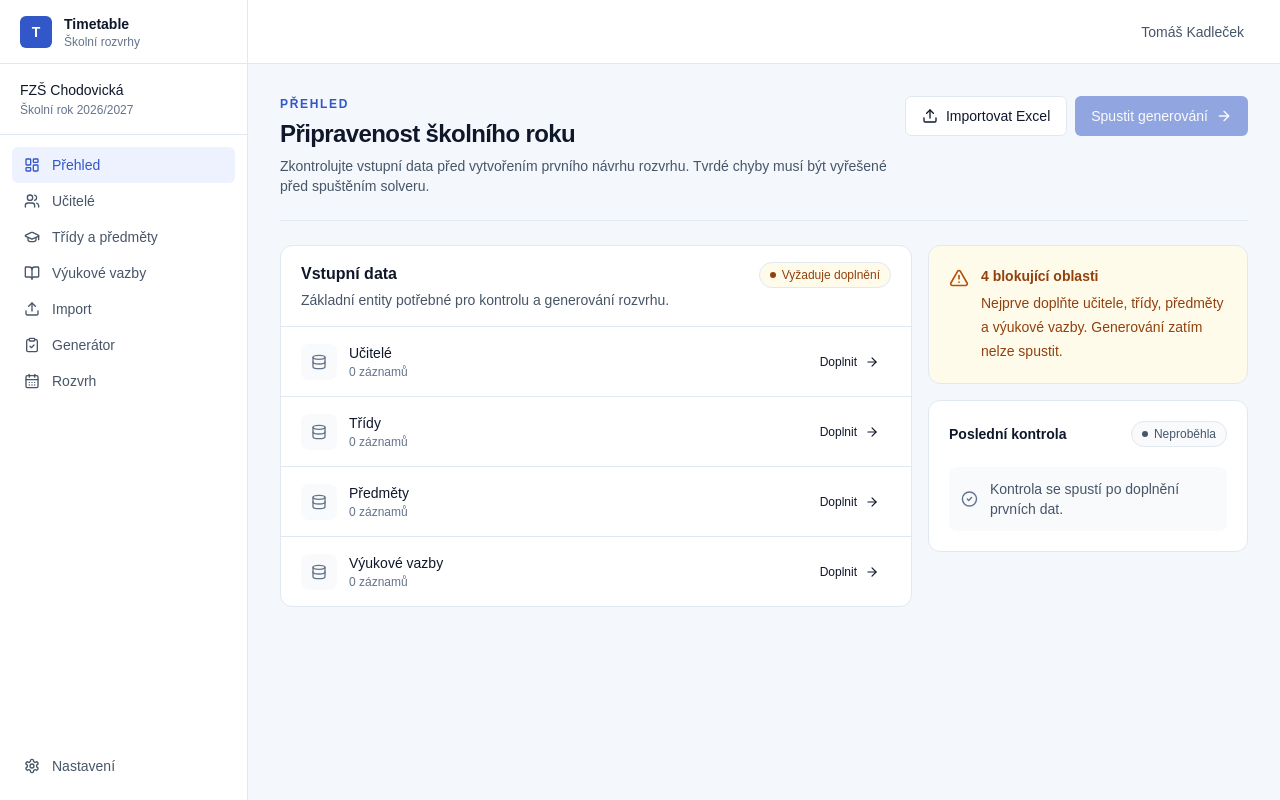
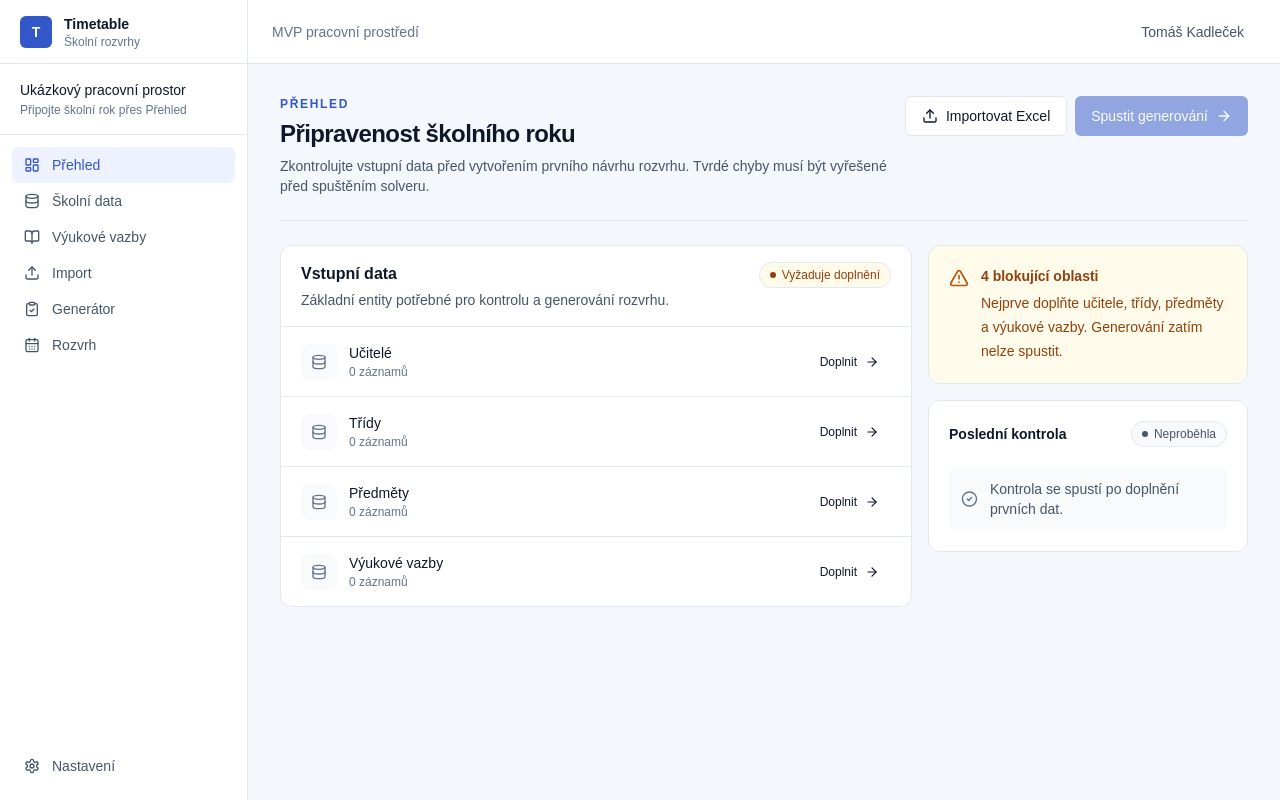
Before and after one commit to KadlecekTomas/timetable, a Next.js app in the folder apps/web/: page / in a window 1280 px wide. Built offline with nearby package versions, Linux system fonts and the light colour scheme.

Commit message:
feat(ui): turn app shell into real navigation

```diff
--- a/apps/web/components/app-shell.tsx
+++ b/apps/web/components/app-shell.tsx
@@ -1,25 +1,27 @@
+"use client";
+
 import {
   BookOpen,
   CalendarDays,
   ClipboardCheck,
-  GraduationCap,
+  Database,
   LayoutDashboard,
   Settings,
   Upload,
-  Users,
 } from "lucide-react";
+import Link from "next/link";
+import { usePathname, useSearchParams } from "next/navigation";
 import type { ReactNode } from "react";
 
 import { cn } from "@/lib/utils";
 
 const navigation = [
-  { label: "Přehled", icon: LayoutDashboard, active: true },
-  { label: "Učitelé", icon: Users },
-  { label: "Třídy a předměty", icon: GraduationCap },
-  { label: "Výukové vazby", icon: BookOpen },
-  { label: "Import", icon: Upload },
-  { label: "Generátor", icon: ClipboardCheck },
-  { label: "Rozvrh", icon: CalendarDays },
+  { label: "Přehled", icon: LayoutDashboard, href: "/" },
+  { label: "Školní data", icon: Database, href: "/data" },
+  { label: "Výukové vazby", icon: BookOpen, href: "/data?section=assignments" },
+  { label: "Import", icon: Upload, href: "/import" },
+  { label: "Generátor", icon: ClipboardCheck, href: "/generate" },
+  { label: "Rozvrh", icon: CalendarDays, href: "/timetable" },
 ];
 
 interface AppShellProps {
@@ -27,9 +29,18 @@ interface AppShellProps {
 }
 
 export function AppShell({ children }: AppShellProps) {
+  const pathname = usePathname();
+  const searchParams = useSearchParams();
+  const schoolYearId = searchParams.get("schoolYearId");
+  const appendContext = (href: string) => {
+    if (!schoolYearId) return href;
+    const separator = href.includes("?") ? "&" : "?";
+    return `${href}${separator}schoolYearId=${encodeURIComponent(schoolYearId)}`;
+  };
+
   return (
     <div className="min-h-screen bg-background lg:grid lg:grid-cols-[248px_minmax(0,1fr)]">
-      <aside className="border-b border-border bg-surface lg:min-h-screen lg:border-b-0 lg:border-r">
+      <aside className="border-b border-border bg-surface lg:sticky lg:top-0 lg:min-h-screen lg:self-start lg:border-b-0 lg:border-r">
         <div className="flex h-16 items-center border-b border-border px-5">
           <div className="flex size-8 items-center justify-center rounded-md bg-primary text-sm font-bold text-primary-foreground">
             T
@@ -41,15 +52,21 @@ export function AppShell({ children }: AppShellProps) {
         </div>
 
         <div className="border-b border-border px-5 py-4">
-          <p className="truncate text-sm font-medium text-text-primary">FZŠ Chodovická</p>
-          <p className="mt-0.5 text-xs text-text-muted">Školní rok 2026/2027</p>
+          <p className="truncate text-sm font-medium text-text-primary">
+            {schoolYearId ? "Vybraný školní rok" : "Ukázkový pracovní prostor"}
+          </p>
+          <p className="mt-0.5 truncate text-xs text-text-muted">
+            {schoolYearId ?? "Připojte školní rok přes Přehled"}
+          </p>
         </div>
 
         <nav aria-label="Hlavní navigace" className="flex gap-1 overflow-x-auto p-3 lg:block">
-          {navigation.map(({ label, icon: Icon, active }) => (
-            <a
+          {navigation.map(({ label, icon: Icon, href }) => {
+            const active = href === "/" ? pathname === "/" : pathname.startsWith(href.split("?")[0]!);
+            return (
+              <Link
                 key={label}
-              href="#"
+                href={appendContext(href)}
                 aria-current={active ? "page" : undefined}
                 className={cn(
                   "flex shrink-0 items-center gap-3 rounded-md px-3 py-2 text-sm font-medium transition-colors focus-visible:outline-none focus-visible:ring-2 focus-visible:ring-primary",
@@ -60,23 +77,25 @@ export function AppShell({ children }: AppShellProps) {
               >
                 <Icon aria-hidden="true" className="size-4" />
                 {label}
-            </a>
-          ))}
+              </Link>
+            );
+          })}
         </nav>
 
         <div className="hidden px-3 lg:absolute lg:bottom-4 lg:block lg:w-[248px]">
-          <a
-            href="#"
+          <Link
+            href={appendContext("/settings")}
             className="flex items-center gap-3 rounded-md px-3 py-2 text-sm font-medium text-text-secondary hover:bg-surface-subtle hover:text-text-primary focus-visible:outline-none focus-visible:ring-2 focus-visible:ring-primary"
           >
             <Settings aria-hidden="true" className="size-4" />
             Nastavení
-          </a>
+          </Link>
         </div>
       </aside>
 
       <div className="min-w-0">
-        <div className="flex h-16 items-center justify-end border-b border-border bg-surface px-6">
+        <div className="flex h-16 items-center justify-between border-b border-border bg-surface px-6">
+          <p className="text-sm text-text-muted">MVP pracovní prostředí</p>
           <button
             type="button"
             className="rounded-md px-3 py-2 text-sm font-medium text-text-secondary hover:bg-surface-subtle focus-visible:outline-none focus-visible:ring-2 focus-visible:ring-primary"
```
Lines whose indentation alone changed are shown as unchanged.
